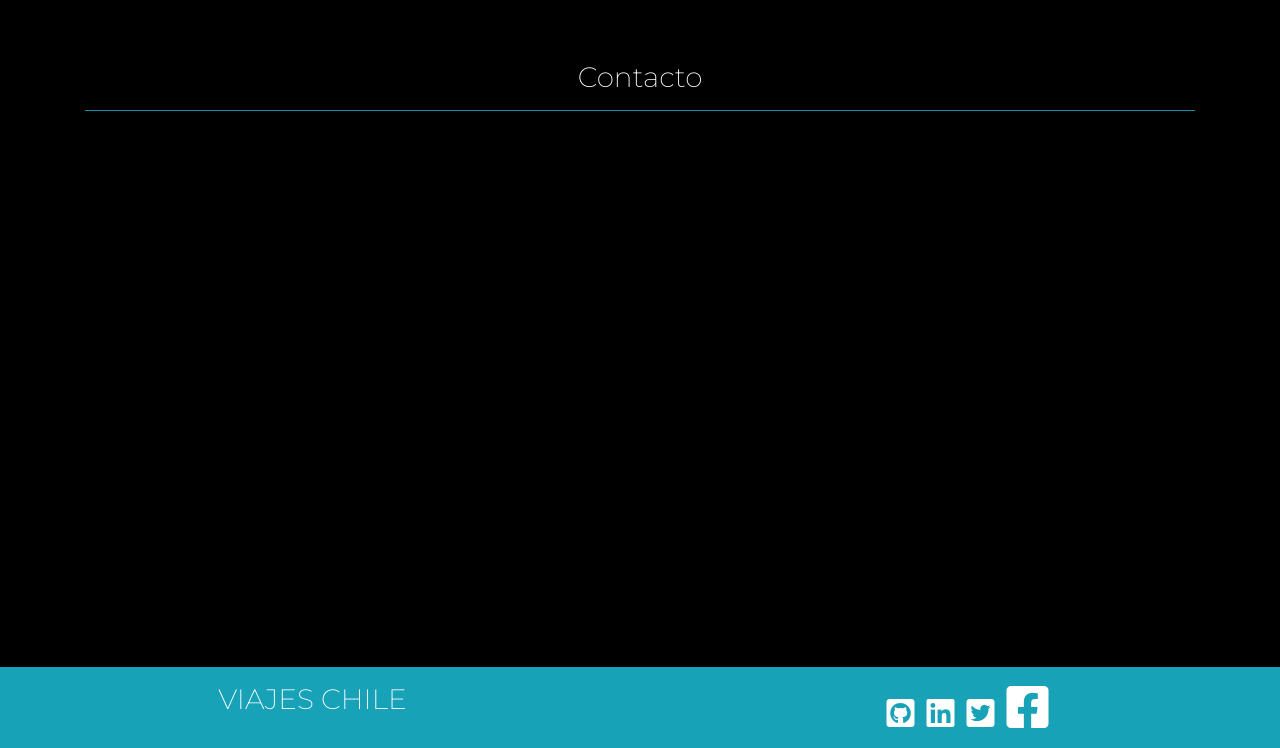
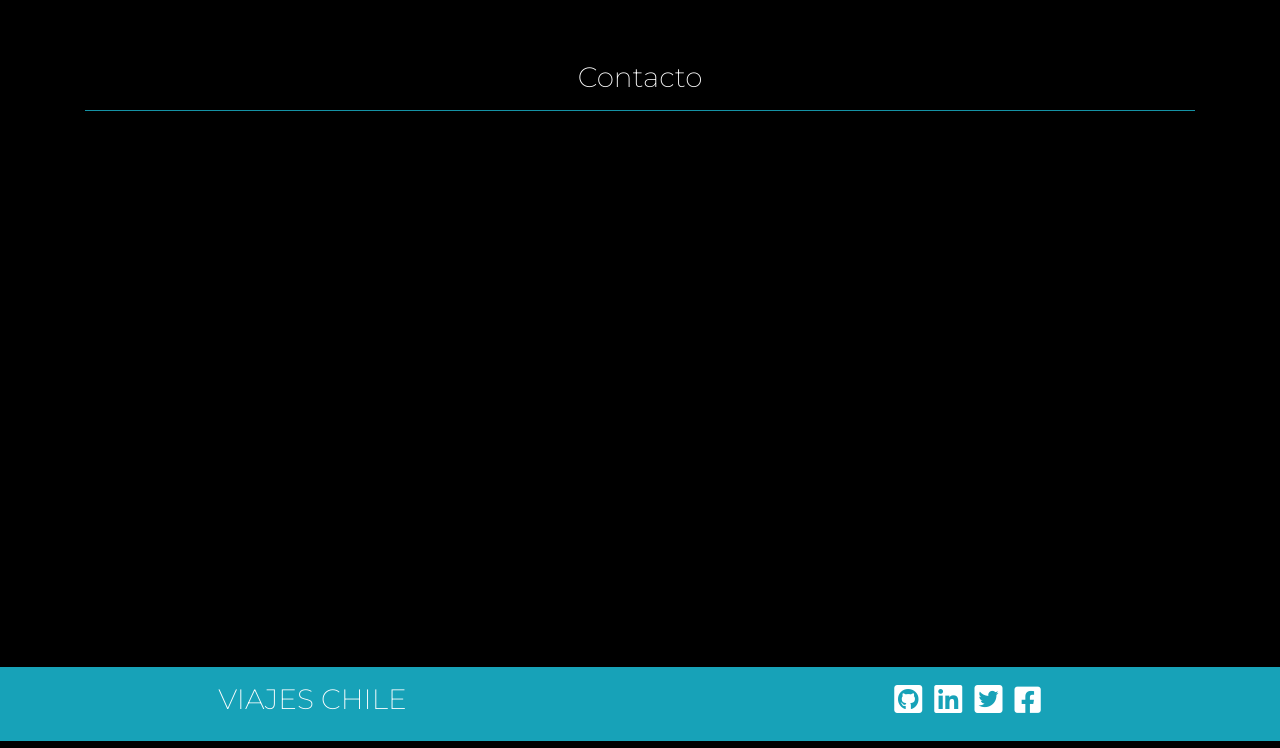
Before and after one commit to josefa0320lara/viajesChile, a plain HTML site: page index.html in a window 1280 px wide. Shown: the part 2191-2939 px from the top of the page. Drawn offline with nearby package versions, Linux system fonts and the light colour scheme; a script that the page names is missing.

```diff
--- a/index.html
+++ b/index.html
@@ -193,7 +193,7 @@
             <a href="https://twitter.com/"><i class="fab fa-twitter-square fa-2x text-white px-1" data-toggle="tooltip"
                     data-placement="top" title="Twitter"></i></a>
 
-            <a href="https://www.facebook.com/"><i class="fab fa-facebook-square fa-3x text-white px-1"
+            <a href="https://www.facebook.com/"><i class="fab fa-facebook-square fa2x text-white px-1"
                     data-toggle="tooltip" data-placement="top" title="Facebook"></i></a>
         </div>
     </div>
```
